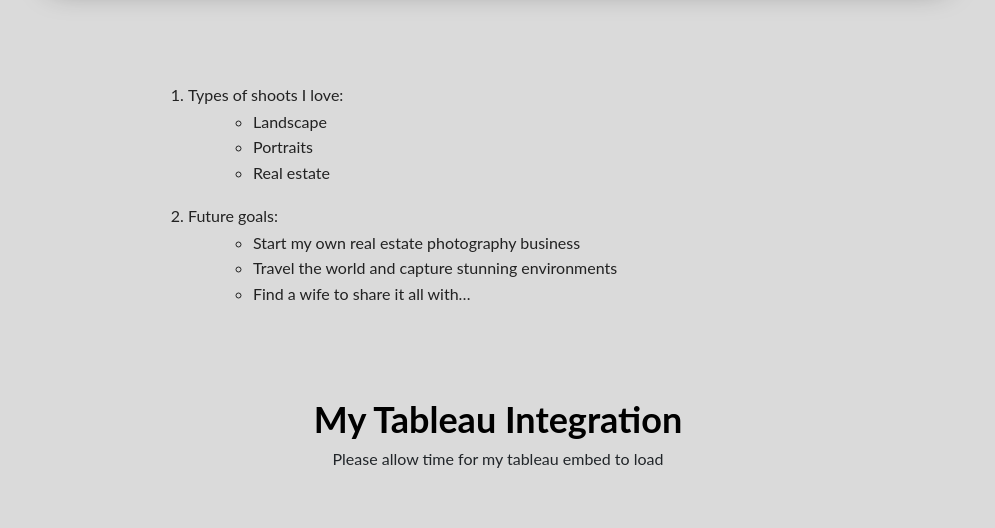
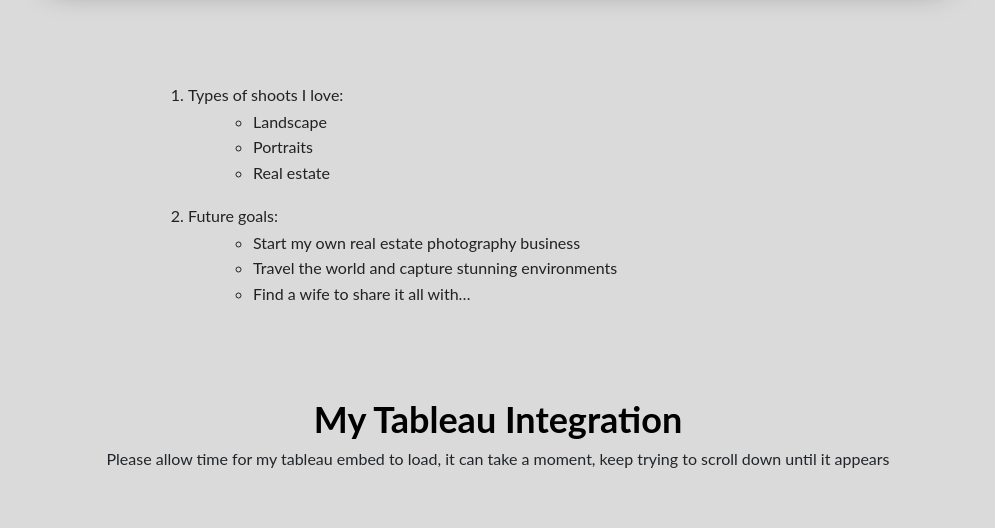
Before and after one commit to juhbren/IS201-Final-Project, a plain HTML site: page fromscratch.html in a window 1280 px wide. Shown: the part 1194-1722 px from the top of the page, without its empty margins (142-1137 px from the left). Drawn offline with Linux system fonts and the light colour scheme.

Commit message:
Update fromscratch.html

```diff
--- a/fromscratch.html
+++ b/fromscratch.html
@@ -76,7 +76,7 @@
     <section is="gallery" id="Tableau">
             <div class="gallery-section">
                 <h2>My Tableau Integration</h2>
-                <a>Please allow time for my tableau embed to load</a><br><br><br><br>
+                <a>Please allow time for my tableau embed to load, it can take a moment, keep trying to scroll down until it appears</a><br><br><br><br>
             </div>
     </section><br>
 
```
